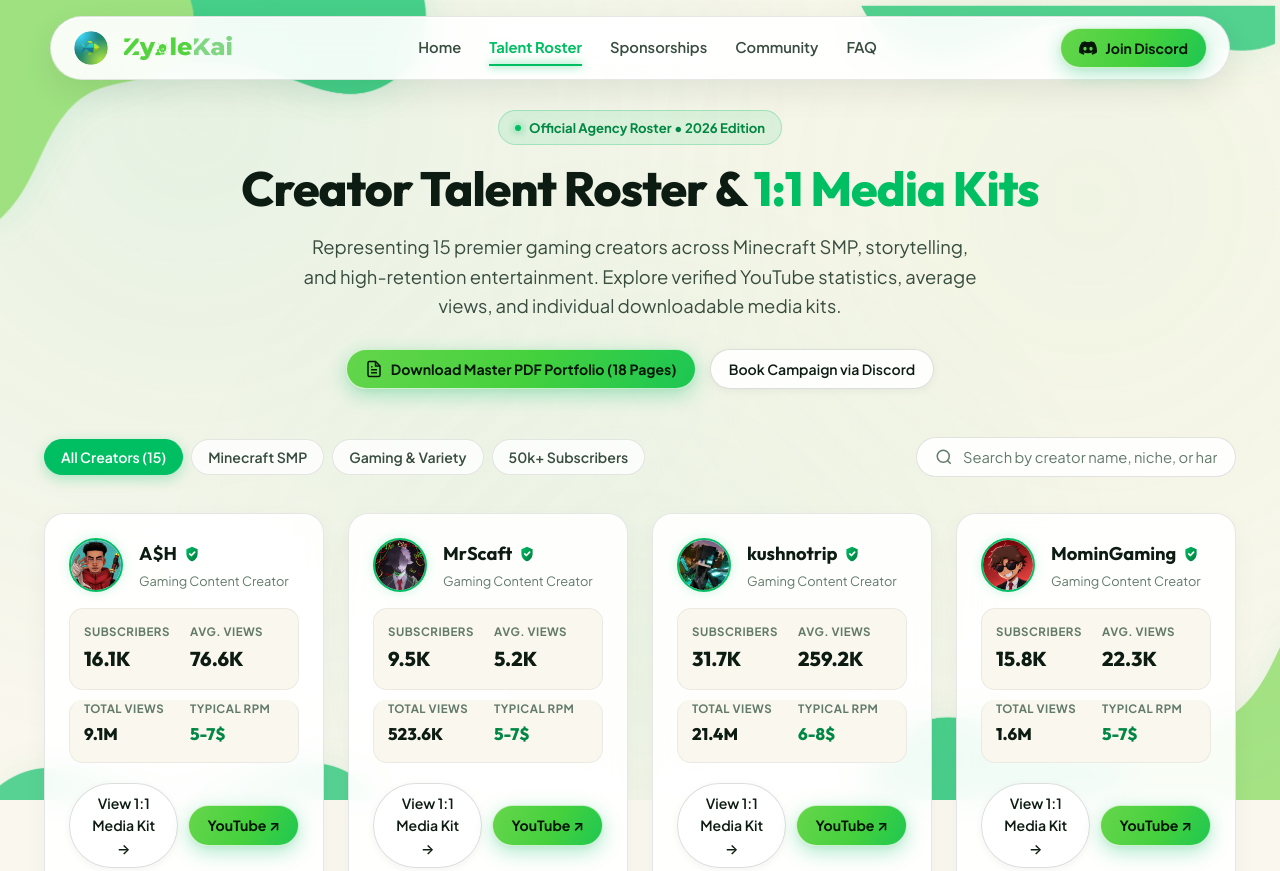
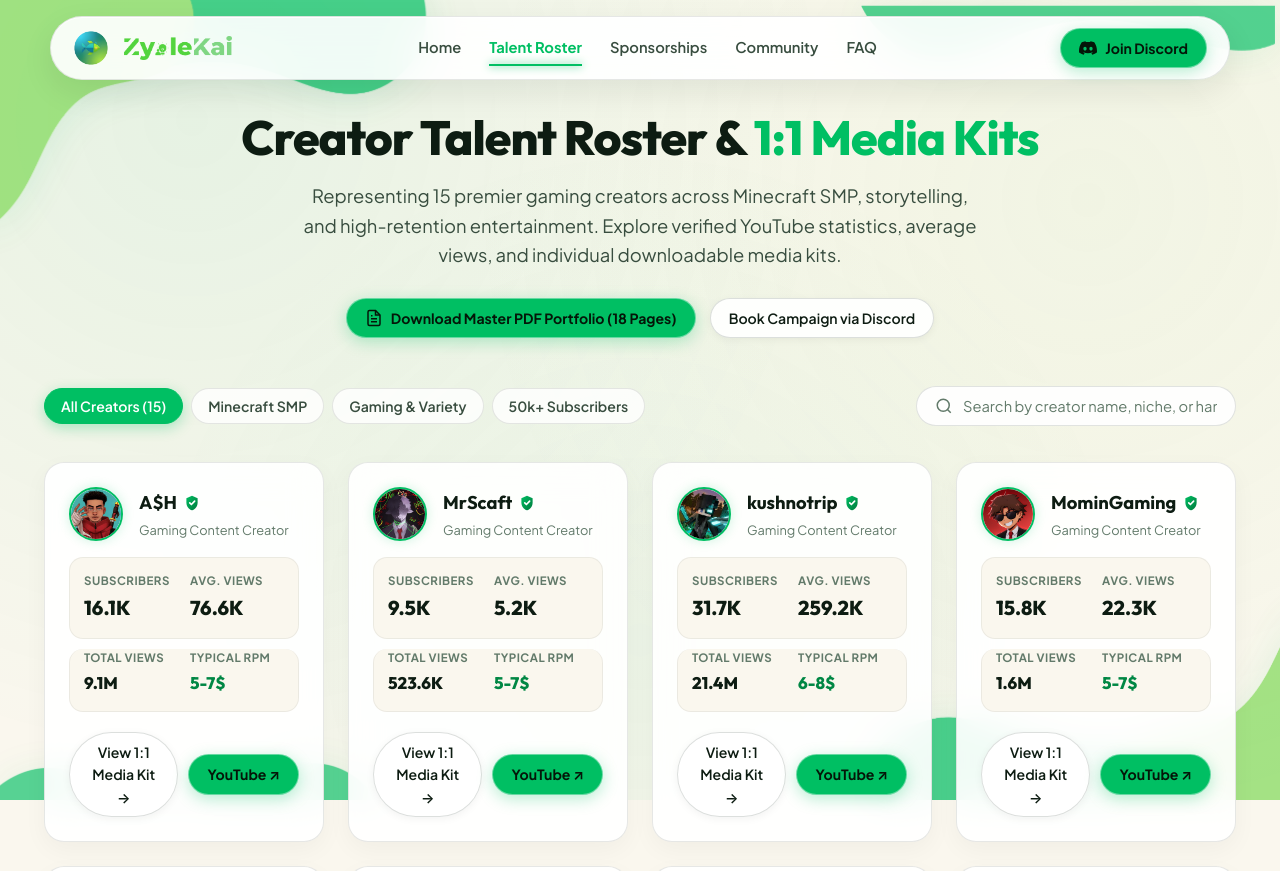
Before and after one commit to hake-acc/zyolekai, an Astro site: page /roster in a window 1280 px wide. Shown: the top 871 px of the page. Built offline with nearby package versions, Linux system fonts and the light colour scheme; Astro itself is replaced by a stand-in of ours.

Commit message:
feat(distill): remove AI clutter, kicker pills, rainbow button animation, and gradient text

```diff
--- a/src/components/Footer.astro
+++ b/src/components/Footer.astro
@@ -36,8 +36,7 @@
         <div class="footer-brand-text">
           <img src="/brand/exact_zyolekai_logo.webp" alt="ZyoleKai" class="footer-brand-wordmark" width="380" height="110" />
           <img src="/brand/exact_slogan.webp" alt="Built For Perfection." class="footer-brand-slogan" width="310" height="42" />
-          <p class="footer-kicker">GAMING TALENT MANAGEMENT & SPONSORSHIPS</p>
-          <p class="footer-subline">REPRESENTING 15 CREATORS • YOUTUBE INTEGRATIONS • SMP EVENT SERIES</p>
+          <p class="footer-subline">REPRESENTING 15 GAMING CREATORS • BRAND SPONSORSHIPS • MINECRAFT SMP SERIES</p>
         </div>
       </div>
 
--- a/src/pages/roster.astro
+++ b/src/pages/roster.astro
@@ -13,11 +13,6 @@ const creators = creatorsData;
     <div class="container">
       <!-- Roster Page Hero Header -->
       <div class="roster-page-header">
-        <div class="roster-kicker-pill">
-          <span class="status-dot"></span>
-          <span>Official Agency Roster • 2026 Edition</span>
-        </div>
-
         <h1 class="roster-page-title">
           Creator Talent Roster &amp; <span>1:1 Media Kits</span>
         </h1>
@@ -148,27 +143,6 @@ const creators = creatorsData;
     margin-bottom: 48px;
   }
 
-  .roster-kicker-pill {
-    display: inline-flex;
-    align-items: center;
-    gap: 8px;
-    background: rgba(0, 191, 99, 0.1);
-    border: 1px solid rgba(0, 191, 99, 0.25);
-    padding: 6px 16px;
-    border-radius: var(--radius-full);
-    font-size: 0.82rem;
-    font-weight: 700;
-    color: #008744;
-    margin-bottom: 16px;
-  }
-
-  .status-dot {
-    width: 6px;
-    height: 6px;
-    border-radius: 50%;
-    background: var(--brand-green);
-    box-shadow: 0 0 8px var(--brand-green);
-  }
 
   .roster-page-title {
     font-family: var(--font-display);
--- a/src/pages/sponsorships.astro
+++ b/src/pages/sponsorships.astro
@@ -53,11 +53,6 @@ const sponsorshipTiers = [
     <div class="container">
       <!-- Section Header -->
       <div class="spons-header">
-        <div class="spons-kicker-pill">
-          <span class="status-dot"></span>
-          <span>Commercial Partnerships • 2026</span>
-        </div>
-
         <h1 class="spons-title">
           Brand Sponsorships &amp; <span>Campaign Placements</span>
         </h1>
@@ -156,27 +151,6 @@ const sponsorshipTiers = [
     margin-bottom: 56px;
   }
 
-  .spons-kicker-pill {
-    display: inline-flex;
-    align-items: center;
-    gap: 8px;
-    background: rgba(0, 191, 99, 0.1);
-    border: 1px solid rgba(0, 191, 99, 0.25);
-    padding: 6px 16px;
-    border-radius: var(--radius-full);
-    font-size: 0.82rem;
-    font-weight: 700;
-    color: #008744;
-    margin-bottom: 16px;
-  }
-
-  .status-dot {
-    width: 6px;
-    height: 6px;
-    border-radius: 50%;
-    background: var(--brand-green);
-    box-shadow: 0 0 8px var(--brand-green);
-  }
 
   .spons-title {
     font-family: var(--font-display);
--- a/src/styles/design-tokens.css
+++ b/src/styles/design-tokens.css
@@ -231,22 +231,14 @@ button:active, .btn:active {
   transform: scale(0.96) !important;
 }
 
-/* Animated Moving Gradient on Primary Buttons */
+/* Executive Solid Emerald Primary Button (Distilled from AI Rainbow Animation) */
 .btn-primary {
-  background: linear-gradient(115deg, #00BF63 0%, #7ED957 32%, #45D13D 68%, #00BF63 100%);
-  background-size: 260% 260%;
-  animation: moveButtonGradient 4s ease infinite;
+  background: var(--brand-green);
   color: #041608;
   font-weight: 700;
-  border: 1.5px solid rgba(255, 255, 255, 0.7);
+  border: 1.5px solid rgba(255, 255, 255, 0.4);
   padding: 12px 26px;
-  box-shadow: 0 6px 20px rgba(0, 191, 99, 0.32), 0 2px 6px rgba(0, 0, 0, 0.04);
-}
-
-@keyframes moveButtonGradient {
-  0% { background-position: 0% 50%; }
-  50% { background-position: 100% 50%; }
-  100% { background-position: 0% 50%; }
+  box-shadow: 0 4px 16px rgba(0, 191, 99, 0.28);
 }
 
 .btn-secondary {
```
Also changed, not shown: src/components/Hero.astro (+4 -5 lines), src/pages/roster/[slug].astro (+0 -25 lines).
